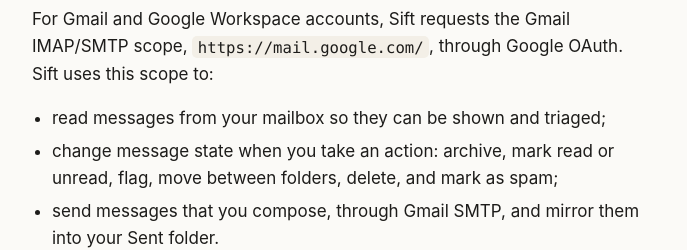
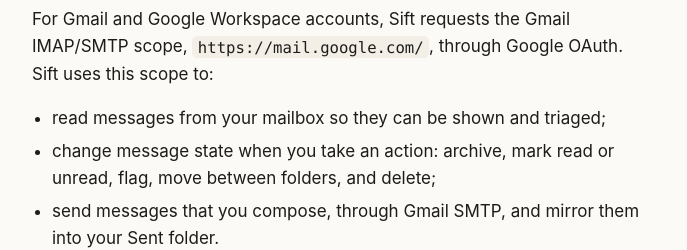
Before and after one commit to erikcpeterson/sift-site, a plain HTML site: page privacy.html in a window 1280 px wide. Shown: the part 860-1110 px from the top of the page, without its empty margins (292-979 px from the left). Drawn offline with Linux system fonts and the light colour scheme.

Commit message:
Privacy: list only the mailbox actions Sift actually performs
Co-Authored-By: Claude Fable 5.1 <noreply@anthropic.com>
Claude-Session: https://claude.ai/code/session_018z6vGwT38ZUsXLt9xejVgT

```diff
--- a/privacy.html
+++ b/privacy.html
@@ -37,7 +37,7 @@
   <p>For Gmail and Google Workspace accounts, Sift requests the Gmail IMAP/SMTP scope, <code>https://mail.google.com/</code>, through Google OAuth. Sift uses this scope to:</p>
   <ul>
     <li>read messages from your mailbox so they can be shown and triaged;</li>
-    <li>change message state when you take an action: archive, mark read or unread, flag, move between folders, delete, and mark as spam;</li>
+    <li>change message state when you take an action: archive, mark read or unread, flag, move between folders, and delete;</li>
     <li>send messages that you compose, through Gmail SMTP, and mirror them into your Sent folder.</li>
   </ul>
   <p>Sift does not request access to Google Contacts, Calendar, Drive, or any other Google service, and does not read mail from folders it has not been configured to sync.</p>
```
